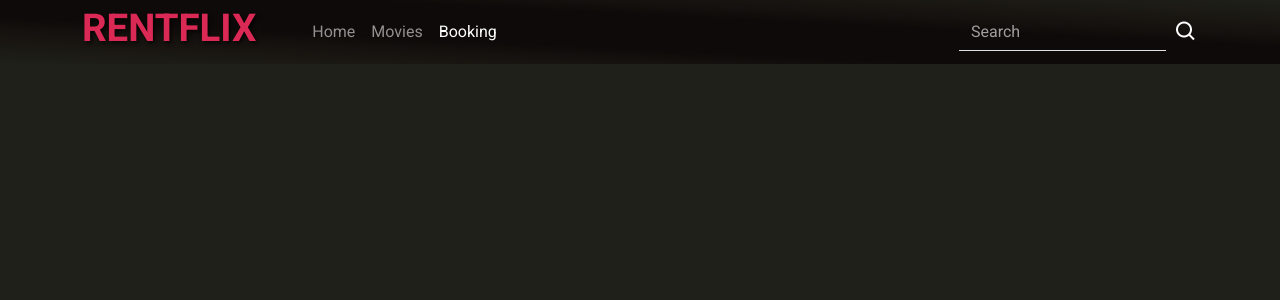
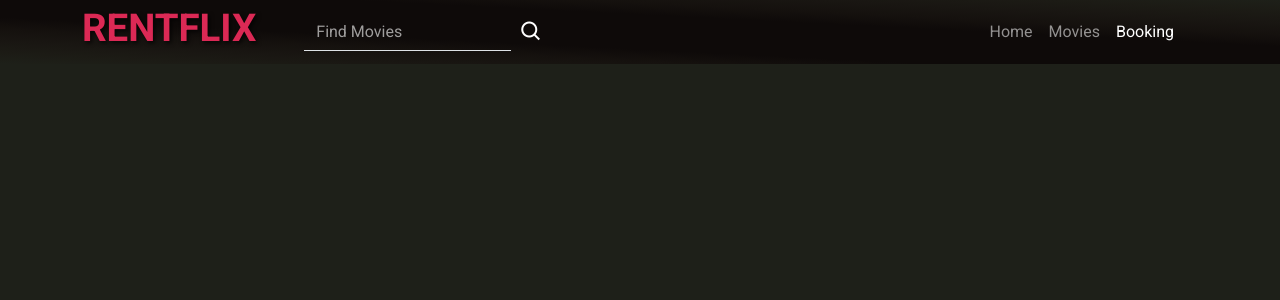
Before and after one commit to KristianColville1/movie-website, a React (Create React App) app: page /booking in a window 1280 px wide. Shown: the top 300 px of the page. Built offline with nearby package versions, Linux system fonts and the light colour scheme; a web font is replaced by a local one.

Commit message:
Installed the react-google-login library

```diff
--- a/package.json
+++ b/package.json
@@ -11,6 +11,7 @@
     "react": "^18.2.0",
     "react-bootstrap": "^2.10.1",
     "react-dom": "^18.2.0",
+    "react-google-login": "^5.2.2",
     "react-router-bootstrap": "^0.26.2",
     "react-router-dom": "^6.22.3",
     "react-scripts": "5.0.1",
--- a/src/components/organisms/Navbar/Navbar.js
+++ b/src/components/organisms/Navbar/Navbar.js
@@ -51,8 +51,23 @@ const Navbar = () => {
                 <CustomNavBarToggle
                     onClick={() => toggleNavbar()} // toggles the menu open and close
                 />
-                <BootstrapNavbar.Collapse id="navbar">
-                    <Nav className="me-auto my-2 my-lg-0">
+                <BootstrapNavbar.Collapse
+                    id="navbar"
+                    className="d-flex justify-content-between"
+                >
+                    <Form className="ms-md-5 d-flex">
+                        <Form.Control
+                            type="search"
+                            placeholder="Find Movies"
+                            className="me-2 border-0 border-bottom text-white rounded-0 placeholder-white bg-transparent"
+                            aria-label="Search"
+                        />
+                        <Button
+                            className="bg-transparent border-0 p-0 m-0 d-flex justify-content-center align-items-center "
+                            iconClassName="bx bx-search"
+                        />
+                    </Form>
+                    <Nav className="d-flex justify-content-end flex-grow-1 pe-3">
                         {
                             // for each tab dynamically map the location, classes and text to a nav item
                             tabs.map((tab) => (
@@ -64,18 +79,6 @@ const Navbar = () => {
                             ))
                         }
                     </Nav>
-                    <Form className="d-flex">
-                        <Form.Control
-                            type="search"
-                            placeholder="Search"
-                            className="me-2 bg-transparent border-0 border-bottom text-white rounded-0 placeholder-white"
-                            aria-label="Search"
-                        />
-                        <Button
-                            className="bg-transparent border-0 p-0 m-0 d-flex justify-content-center align-items-center "
-                            iconClassName="bx bx-search"
-                        />
-                    </Form>
                 </BootstrapNavbar.Collapse>
             </Container>
         </BootstrapNavbar>
```
Also changed, not shown: src/components/organisms/Navbar/Navbar.css (line endings or trailing spaces), 1 other file (tests, documents, lock files or other folders).
